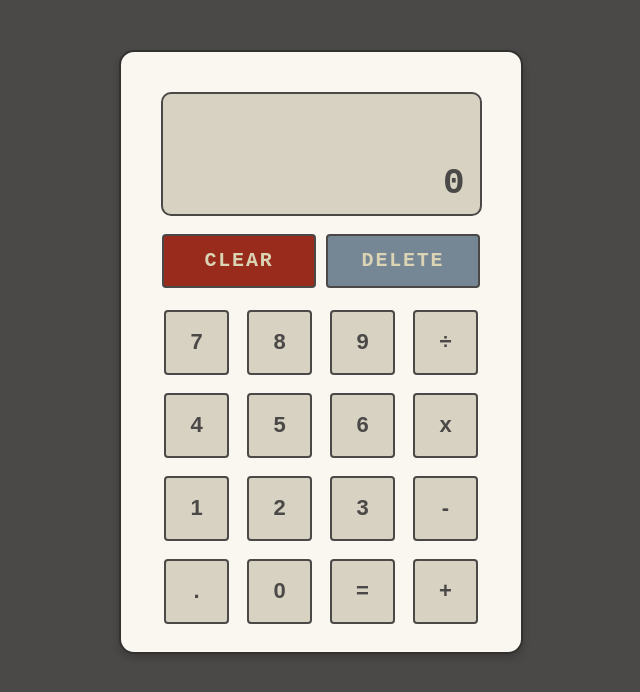
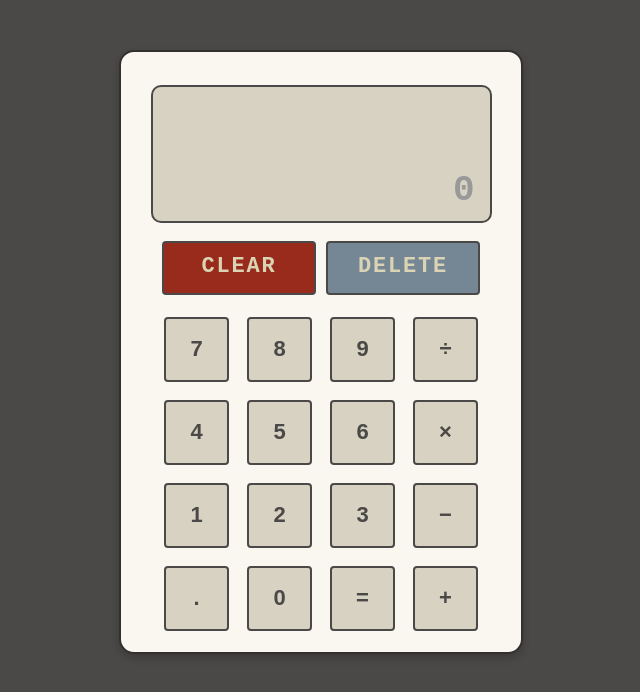
Before and after one commit to AniKrisn/calc, a plain HTML site: page index.html in a window 1280 px wide. Both pictures are taken after a click on the element "CLEAR". Shown: the whole page, without its empty margins (319-959 px from the left). Drawn offline with Linux system fonts and the light colour scheme.

Commit message:
num, clear, del working

```diff
--- a/calc.js
+++ b/calc.js
@@ -1,5 +1,6 @@
 const container = document.querySelector('.container');
 const viewport = document.createElement('viewport');
+const stageView = document.createElement('stageView');
 const clearContainer = document.createElement('clearct');
 const clearButton = document.createElement('clearbtn');
 const delButton = document.createElement('delbtn');
@@ -9,24 +10,35 @@ viewport.className = 'viewport';
 clearContainer.className = 'clearct';
 clearButton.className = 'clearbtn';
 delButton.className = 'delbtn';
+
 container.insertBefore(viewport, container.querySelector('.btn-container'));
 container.insertBefore(clearContainer, container.querySelector('.btn-container'));
 clearContainer.appendChild(clearButton);
 clearContainer.appendChild(delButton);
+clearButton.setAttribute('data-type', 'clear');
+delButton.setAttribute('data-type', 'del');
 
 clearButton.textContent = "CLEAR";
 delButton.textContent = "DELETE";
-viewport.textContent = "0";
+viewport.setAttribute('data-placeholder', '0');
+viewport.textContent = '';
 
 const buttonCount = 16;
 for (let i = 0; i < buttonCount; i++) {
     const button = document.createElement('button');
 
-    const buttonTexts = ['7', '8', '9', '÷', '4', '5', '6', 'x', '1', '2', '3', '-', '.', '0', '=', '+'];
+    const buttonTexts =
+    ['7', '8', '9', '÷',
+     '4', '5', '6', '×',
+     '1', '2', '3', '−',
+     '.', '0', '=', '+'];
     button.textContent = buttonTexts[i];
-    button.className = 'butty';
 
-    const dataAttributes = ['num', 'num', 'num', 'oper', 'num', 'num', 'num', 'oper', 'num', 'num', 'num', 'oper', 'oper', 'num', 'oper', 'oper'];
+    const dataAttributes =
+    ['num', 'num', 'num', 'oper',
+    'num', 'num', 'num', 'oper',
+    'num', 'num', 'num', 'oper',
+    'oper', 'num', 'oper', 'oper'];
     button.setAttribute('data-type', dataAttributes[i]);
 
     if (i % 4 === 0) {
@@ -36,3 +48,31 @@ for (let i = 0; i < buttonCount; i++) {
 
     btnContainer.lastChild.appendChild(button);
 }
+
+var res = 0;
+container.addEventListener('click', (e) => {
+    if (e.target.matches('button')) {
+        if (e.target.getAttribute('data-type') === 'num') {
+            viewport.textContent += e.target.textContent;
+            res = viewport.textContent;
+        }
+        else if (e.target.getAttribute('data-type') === 'oper') {
+            if (res) {
+                stage = res;
+                viewport.textContent += e.target.textContent;
+                res = viewport.textContent;
+                console.log(stage);
+                console.log(res);
+
+            }
+        }
+    }
+
+    if (e.target.matches('clearbtn')) {
+        viewport.textContent = '';
+    }
+
+    if (e.target.matches('delbtn')) {
+        viewport.textContent = viewport.textContent.slice(0, -1);
+    }
+});
--- a/style.css
+++ b/style.css
@@ -30,8 +30,8 @@ body {
     display: flex;
     justify-content: flex-end;
     align-items: flex-end;
-    width: 302px;
-    height: 112px;
+    width: 322px;
+    height: 126px;
     padding-bottom: 8px;
     padding-right: 15px;
     font-size: 36px;
@@ -39,6 +39,11 @@ body {
     background-color: #D8D2C2;
     border-radius: 10px;
     color: #4A4947;
+}
+
+.viewport:empty::before {
+    content: attr(data-placeholder);
+    color: #999;
 }
 
 
@@ -66,7 +71,7 @@ body {
     transition: background-color 0.2s, opacity 0.2s;
     border: 2px solid #4A4947;
     letter-spacing: 1.8px;
-    font-size: 20px;
+    font-size: 22px;
 }
 
 .clearbtn {
```
